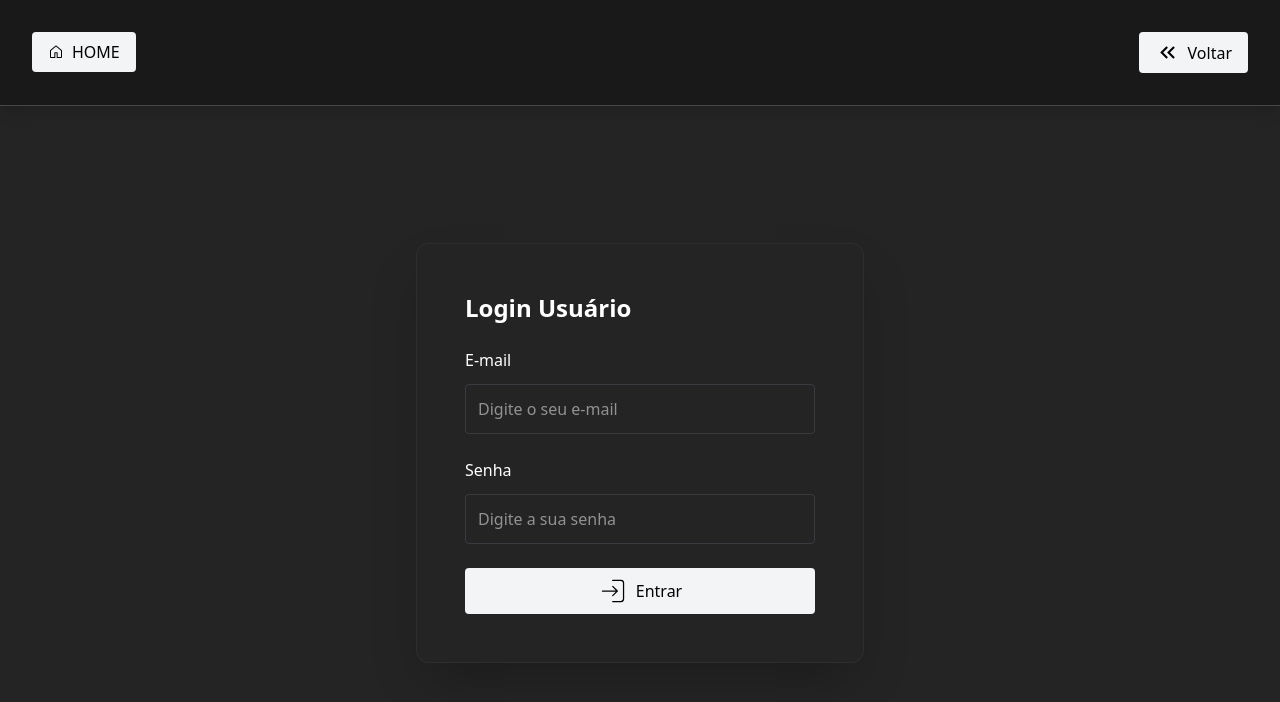
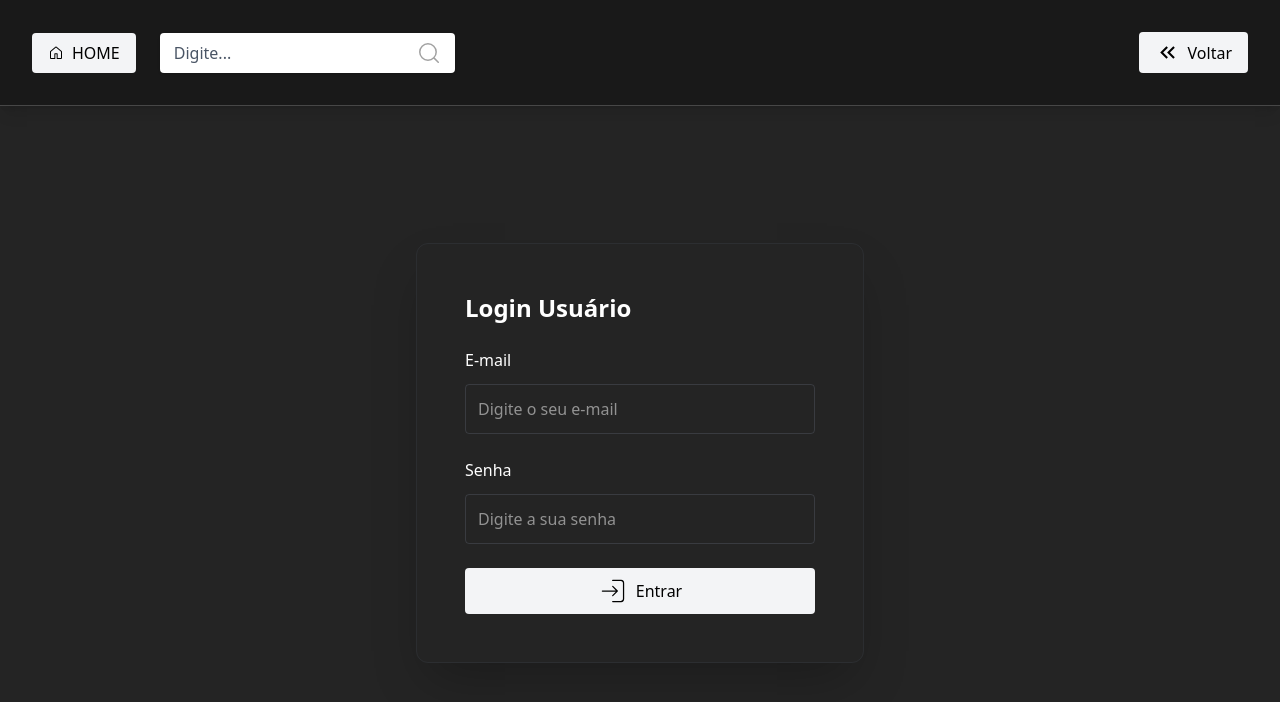
Before and after one commit to TG-QuickDraft/quick-draft, a React (Vite) app in the folder frontend/: page /login in a window 1280 px wide. Shown: the top 702 px of the page. Built offline with nearby package versions, Linux system fonts and the light colour scheme; no server answers.

Commit message:
feat(navbar): add searchbar

```diff
--- a/frontend/src/components/common/ui/Button.tsx
+++ b/frontend/src/components/common/ui/Button.tsx
@@ -1,6 +1,9 @@
 import clsx from "clsx";
 
-const base = "px-4 py-2 rounded cursor-pointer transition";
+const base = clsx(
+  "px-4 py-2 rounded cursor-pointer ",
+  "transition hover:scale-105 hover:shadow-lg",
+);
 
 const widths = {
   full: "w-full",
@@ -10,23 +13,9 @@ const widths = {
 };
 
 export const variants = {
-  primary: clsx(
-    base,
-    "bg-gray-100 text-black",
-    "hover:shadow-xl hover:shadow-gray-600/30",
-  ),
-
-  secondary: clsx(
-    base,
-    "bg-black/60 text-white",
-    "hover:shadow-xl hover:shadow-gray-600/20",
-  ),
-
-  danger: clsx(
-    base,
-    "bg-red-500 text-white",
-    "hover:shadow-xl hover:shadow-black/20",
-  ),
+  primary: clsx(base, "bg-gray-100 text-black"),
+  secondary: clsx(base, "bg-black/60 text-white"),
+  danger: clsx(base, "bg-red-500 text-white"),
 };
 
 const Button = ({
--- /dev/null
+++ b/frontend/src/components/common/ui/Inputs/Search.tsx
@@ -0,0 +1,62 @@
+import clsx from "clsx";
+import SearchIcon from "@/assets/icons/ui/search-icon.svg?react";
+
+const widths = {
+  full: "w-full",
+  auto: "w-auto",
+  fit: "w-fit",
+  fixed: "w-[350px]",
+};
+
+type SearchProps = {
+  placeholder?: string;
+  onChange?: (e: any) => void;
+  width?: keyof typeof widths;
+  onKeyPress?: (event: React.KeyboardEvent<HTMLInputElement>) => void;
+  className?: string;
+};
+
+const Search = ({
+  placeholder,
+  onChange,
+  onKeyPress,
+  width = "auto",
+  className,
+  ...props
+}: SearchProps) => {
+  return (
+    <div className={clsx("relative group", widths[width])}>
+      <input
+        onChange={onChange}
+        onKeyDown={onKeyPress}
+        className={clsx(
+          "py-1.5 pl-3 pr-12",
+          "rounded bg-white",
+          "border-2 border-white/20",
+          "focus:outline-none",
+          "text-gray-800 placeholder:text-gray-600",
+          "transition-all duration-200",
+          "focus:outline-none focus:ring ring-black/30 focus:border-black/40",
+          "shadow-sm focus:shadow-md",
+          widths[width],
+          className,
+        )}
+        type="text"
+        placeholder={placeholder}
+        {...props}
+      />
+      <span
+        className={clsx(
+          "absolute right-4 top-1/2 -translate-y-1/2",
+          "text-gray-400 pointer-events-none",
+          "transition-colors duration-200",
+          "group-focus-within:text-gray-700",
+        )}
+      >
+        <SearchIcon />
+      </span>
+    </div>
+  );
+};
+
+export default Search;
--- a/frontend/src/layouts/elements/Navbar.tsx
+++ b/frontend/src/layouts/elements/Navbar.tsx
@@ -7,6 +7,7 @@ import { CiLogout } from "react-icons/ci";
 import { CiLogin } from "react-icons/ci";
 import { MdKeyboardDoubleArrowLeft } from "react-icons/md";
 import clsx from "clsx";
+import Search from "@/components/common/ui/Inputs/Search";
 
 const Navbar = () => {
   const { logout, isAuthenticated } = useAuth();
@@ -77,7 +78,10 @@ const Navbar = () => {
         "text-white bg-black/30 shadow-lg",
       )}
     >
-      <HomeButton />
+      <Stack direction="row" gap={6}>
+        <HomeButton />
+        <Search placeholder="Digite..." />
+      </Stack>
       <Stack direction="row" gap={6}>
         {renderButtons()}
       </Stack>
```
Also changed, not shown: frontend/src/assets/icons/ui/search-icon.svg (added).
